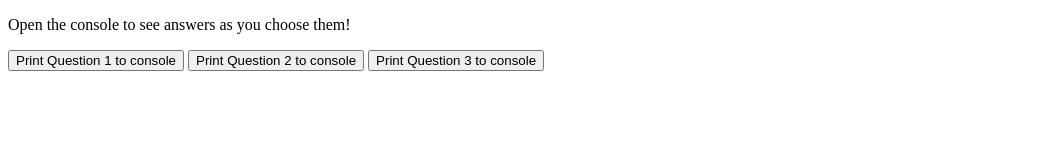
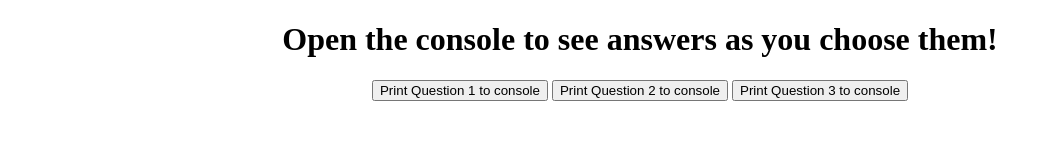
Before and after one commit to ChuckBTaylor/QuickFrameChallenges, a plain HTML site: page index.html in a window 1280 px wide. Shown: the whole page, without its empty margins (0-1050 px from the left). Drawn offline with Linux system fonts and the light colour scheme.

Commit message:
Refactoring

```diff
--- a/index.html
+++ b/index.html
@@ -7,10 +7,10 @@
 </head>
 
 <body>
-  <div class="main-div">
-    <p>
+  <div class="main-div" align="center">
+    <h1>
       Open the console to see answers as you choose them!
-    </p>
+    </h1>
     <div class="button-holder">
       <span>
         <button id="question1" onClick=clickQuestionOne()>Print Question 1 to console</button>
--- a/source.js
+++ b/source.js
@@ -17,14 +17,13 @@ myArr.name = "myArr";
   willsUtils.questionOne = () => {
     console.clear();
     console.log("For Question 1, I have already declared a variable `myArr` that has come preloaded with `.map()`")
-    console.log("myArr starts as: [1, 2, 4, 6, 10]");
+    console.log("myArr starts as:");
+    console.log(myArr);
     console.log("Below you see the result of myArr.map(it => it * it);");
     myArr.map = willsUtils.map;
-    (function () {
-      let tempArr = myArr.map(it => it * it);
-      console.log(tempArr);
-    })()
-    console.log("In order to test this on a different list, assign myArr to a new list or create a new list and assign willsUtils.map to its `.map` property.");
+    let tempArr = myArr.map(it => it * it);
+    console.log(tempArr);
+    console.log("In order to test this on a different list, create a new list and assign willsUtils.map to its `.map` property.");
     console.log("E.g.");
     console.log("let myNewArr = ['A', 'B', 'C'];");
     console.log("myNewArr.map = willsUtils.map;");
```
